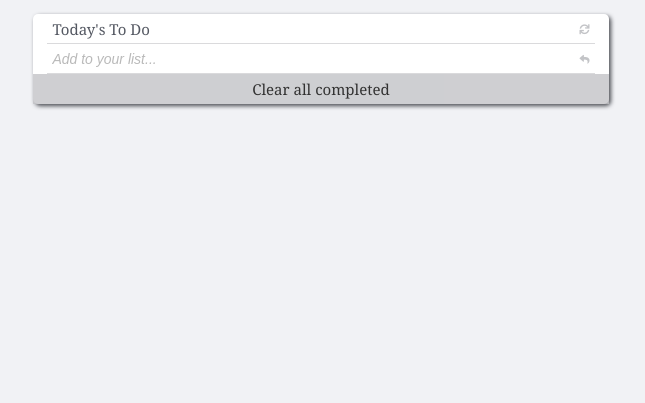
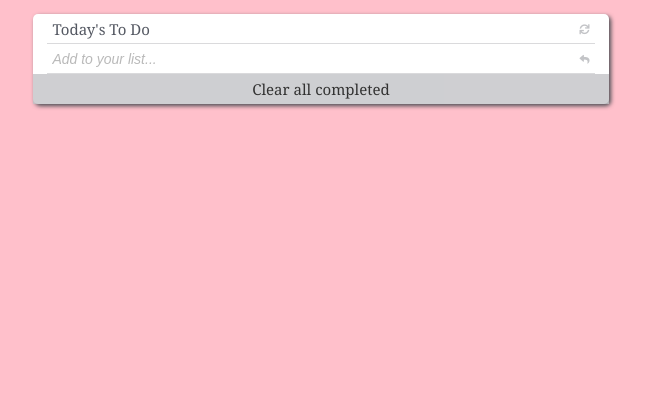
Before and after one commit to DammyShittu/ToDo-List-App, a website built with webpack: page src/index.html in a window 1280 px wide. Shown: the part 397-800 px from the top of the page, without its empty margins (319-964 px from the left). Built offline with nearby package versions, Linux system fonts and the light colour scheme.

Commit message:
Change background color to pink

```diff
--- a/package.json
+++ b/package.json
@@ -24,7 +24,7 @@
     "css-loader": "^6.2.0",
     "eslint": "^7.32.0",
     "eslint-config-airbnb-base": "^14.2.1",
-    "eslint-plugin-import": "^2.25.2",
+    "eslint-plugin-import": "^2.25.3",
     "html-webpack-plugin": "^5.3.2",
     "style-loader": "^3.2.1",
     "stylelint": "^13.13.1",
--- a/src/style.css
+++ b/src/style.css
@@ -5,7 +5,7 @@
 }
 
 body {
-  background-color: #f1f2f5;
+  background-color: pink;
   width: 100%;
   height: 100%;
   font-family: Cambria, Cochin, Georgia, Times, 'Times New Roman', serif;
```
Also changed, not shown: 1 other file.
